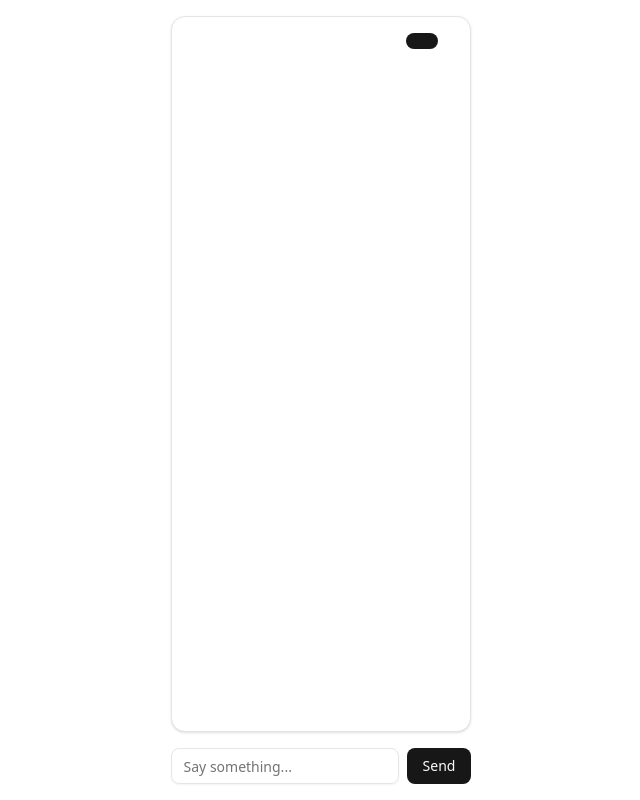
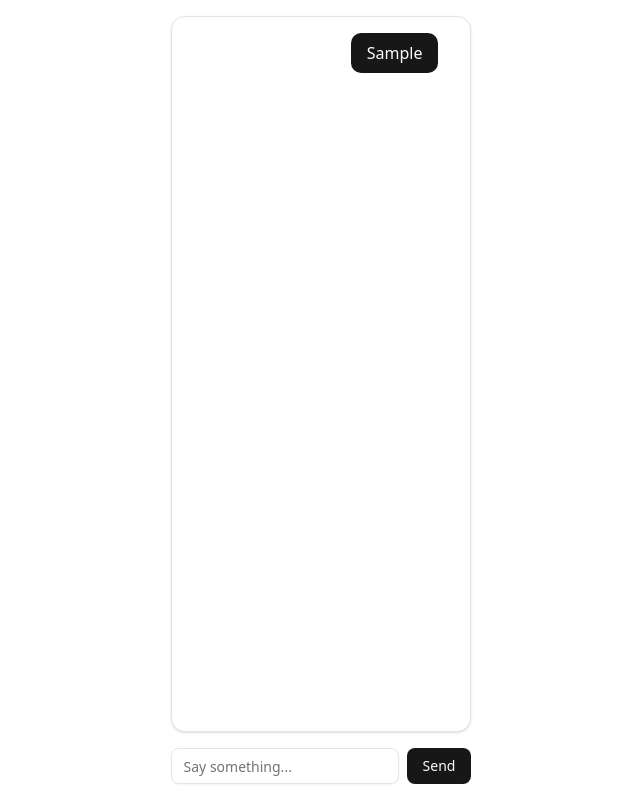
Before and after one commit to 0xkaos/ai_sandbox, a Next.js app: page / in a window 1280 px wide. Both pictures are taken after typing "Sample" into the empty fields and a click on the button "Send". Shown: the whole page, without its empty margins (319-959 px from the left). Built offline with nearby package versions, Linux system fonts and the light colour scheme; no server answers.

Commit message:
Fix: render UI messages safely

```diff
--- a/src/app/(chat)/page.tsx
+++ b/src/app/(chat)/page.tsx
@@ -12,6 +12,46 @@ export default function ChatPage() {
   const [input, setInput] = useState('');
   const scrollRef = useRef<HTMLDivElement>(null);
   const isLoading = status === 'streaming' || status === 'submitted';
+
+  const getMessageText = (message: (typeof messages)[number]) => {
+    const base = message as {
+      content?: string;
+      text?: string;
+      parts?: Array<{ type?: string; text?: string } | string>;
+    };
+
+    if (typeof base.content === 'string') {
+      return base.content;
+    }
+
+    if (typeof base.text === 'string') {
+      return base.text;
+    }
+
+    if (Array.isArray(base.parts)) {
+      const text = base.parts
+        .map(part => {
+          if (typeof part === 'string') {
+            return part;
+          }
+
+          if (part?.type === 'text' && typeof part.text === 'string') {
+            return part.text;
+          }
+
+          return '';
+        })
+        .filter(Boolean)
+        .join(' ')
+        .trim();
+
+      if (text) {
+        return text;
+      }
+    }
+
+    return '[no content]';
+  };
 
   const handleInputChange = (e: React.ChangeEvent<HTMLInputElement>) => {
     setInput(e.target.value);
@@ -35,7 +75,9 @@ export default function ChatPage() {
       <Card className="flex-1 p-4 mb-4 overflow-hidden flex flex-col">
         <ScrollArea className="flex-1 pr-4">
           <div className="space-y-4">
-            {messages.map(m => (
+            {messages.map(m => {
+              const messageText = getMessageText(m);
+              return (
                 <div
                   key={m.id}
                   className={`flex ${m.role === 'user' ? 'justify-end' : 'justify-start'}`}
@@ -47,10 +89,11 @@ export default function ChatPage() {
                         : 'bg-muted'
                     }`}
                   >
-                  {m.content}
+                    {messageText}
                   </div>
                 </div>
-            ))}
+              );
+            })}
             {isLoading && (
               <div className="flex justify-start">
                 <div className="bg-muted rounded-lg px-4 py-2">
```
Lines whose indentation alone changed are shown as unchanged.
